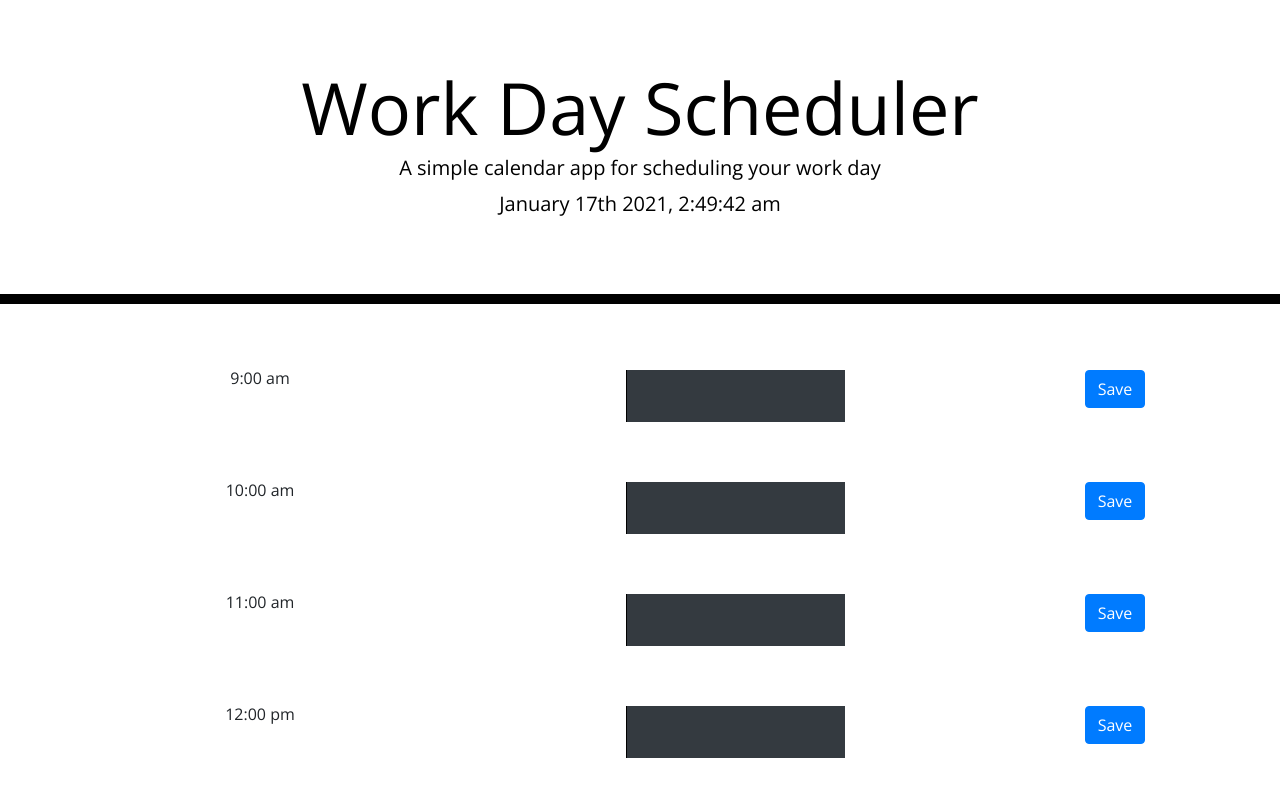
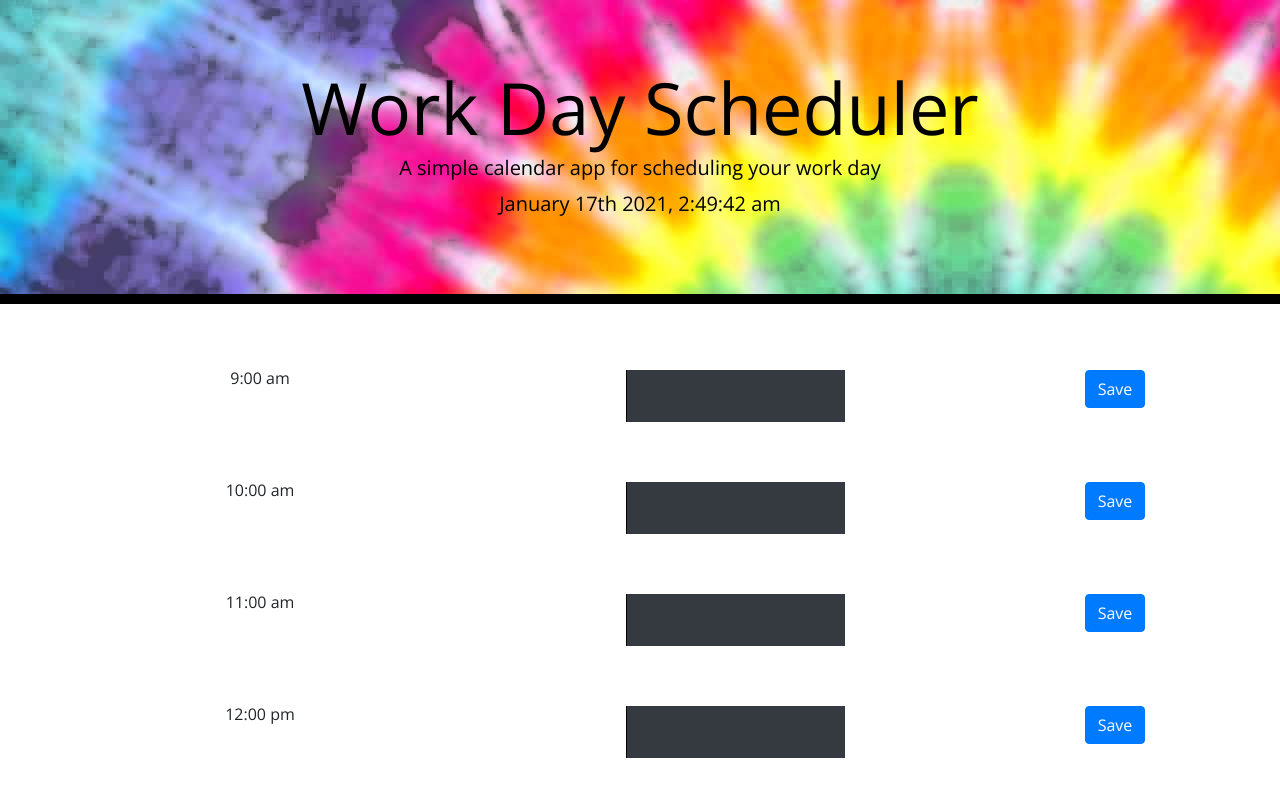
Before and after one commit to sfinck/day-planner, a plain HTML site: page index.html in a window 1280 px wide. Shown: the top 800 px of the page. Drawn offline with nearby package versions, Linux system fonts and the light colour scheme.

```diff
--- a/style.css
+++ b/style.css
@@ -16,6 +16,7 @@ body {
   .jumbotron {
     text-align: center;
     background-color: transparent;
+    background-image: url('Assets/new-bg-jumbo.jpg');
     color: black;
     border-radius: 0;
     border-bottom: 10px solid black;
```
Also changed, not shown: Assets/new-bg-jumbo.jpg (added), Assets/tie-die-bg.jpg (deleted), 1 other file.
